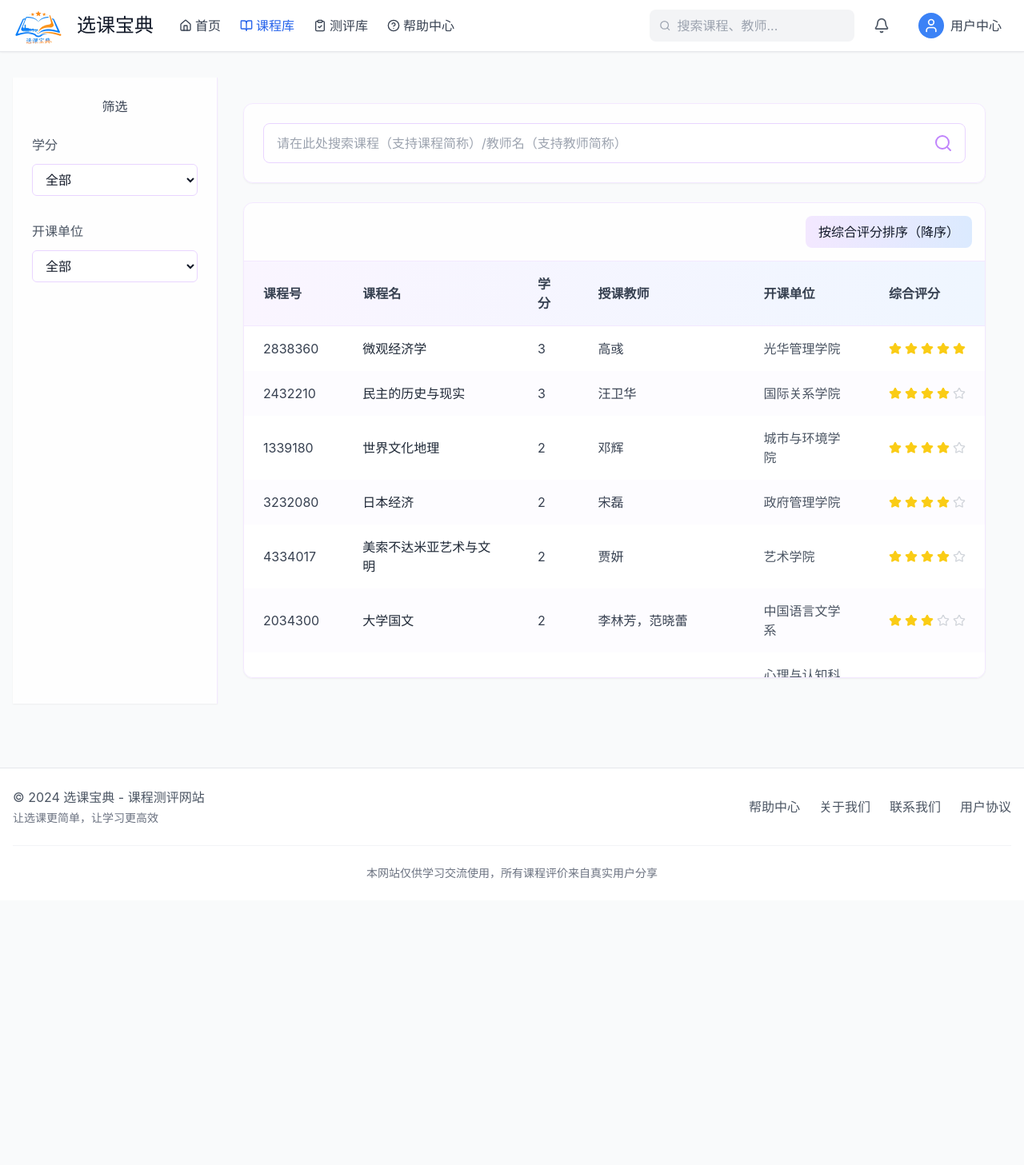
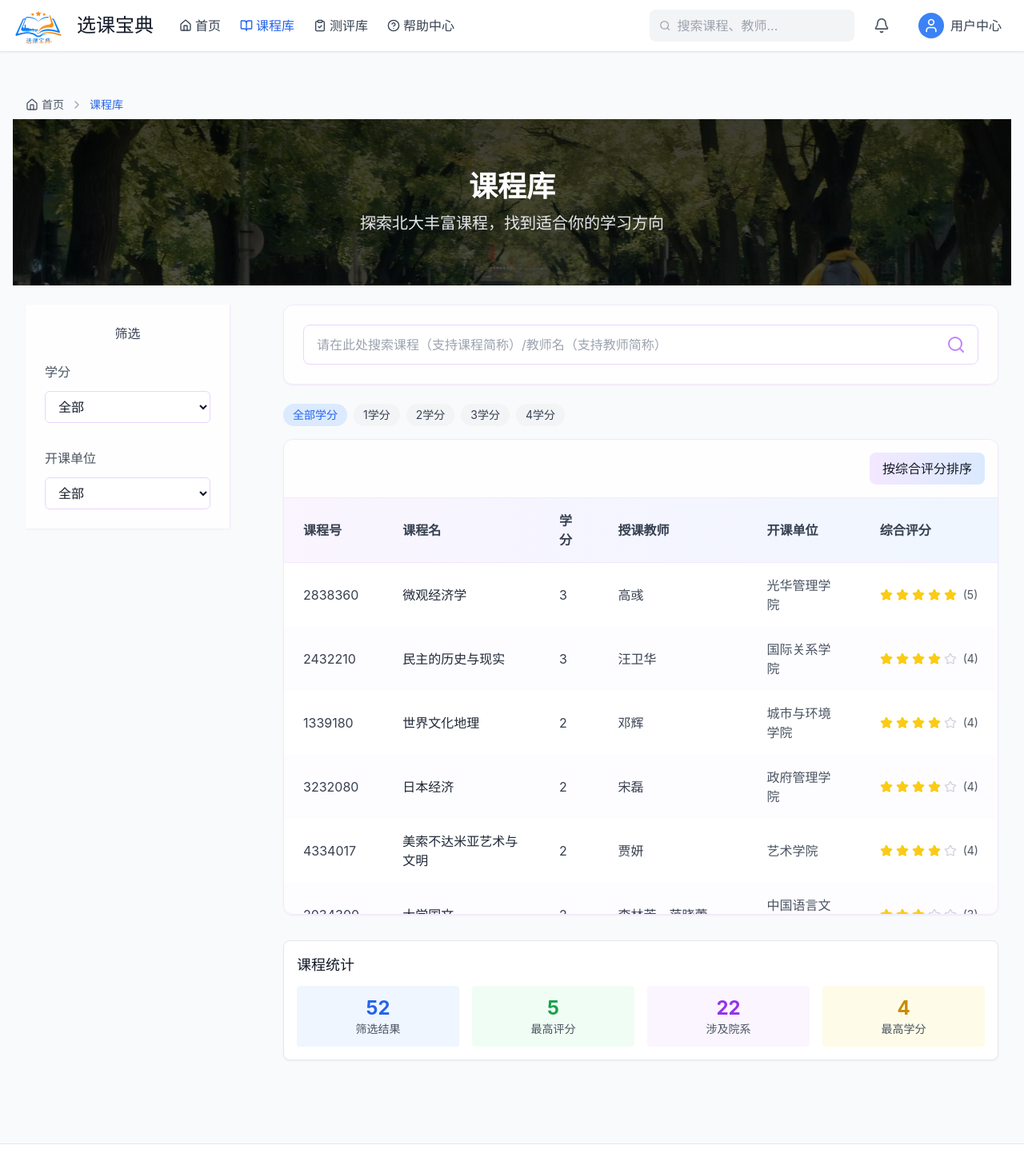
Before and after one commit to cry322/-, a React (Vite) app: page /courses in a window 1280 px wide. Shown: the top 1457 px of the page at 80% size. Before the commit the page ends 1126 px from the top, so only its background shows below. Built offline with nearby package versions, Linux system fonts and the light colour scheme.

Commit message:
feat:修改课程库

```diff
--- a/src/pages/CourseList/components/CourseTable.tsx
+++ b/src/pages/CourseList/components/CourseTable.tsx
@@ -1,4 +1,4 @@
-import { useState } from 'react';
+
 import { useNavigate } from 'react-router-dom';
 
 import { Star } from 'lucide-react';
@@ -15,22 +15,15 @@ interface Course {
 
 interface CourseTableProps {
   courses: Course[];
-  onSortByRating?: (courses: Course[]) => Course[]; // 新增：排序回调
+  onSort?: () => void; // 简化的排序回调
+  sortDirection?: 'asc' | 'desc' | null; // 当前排序方向
 }
 
-export function CourseTable({ courses, onSortByRating }: CourseTableProps) {
-  const navigate = useNavigate(); // 👈 获取导航函数
-  const [sortDirection, setSortDirection] = useState<'desc' | 'asc'>('desc');
+export function CourseTable({ courses, onSort, sortDirection }: CourseTableProps) {
+  const navigate = useNavigate();
 
-  const handleSortByRating = () => {
-    if (!onSortByRating) return;
-    const sortedCourses = onSortByRating([...courses]);
-    setSortDirection(prev => prev === 'desc' ? 'asc' : 'desc');
-  };
-
-  // 👇 点击行跳转到课程详情
-  const handleRowClick = (id: number) => {
-    navigate(`/course/${id}`);
+  const handleRowClick = (courseId: number) => {
+    navigate(`/courses/${courseId}`);
   };
 
   const renderStars = (rating: number) => {
@@ -47,15 +40,23 @@ export function CourseTable({ courses, onSortByRating }: CourseTableProps) {
     );
   };
 
+  // 获取排序按钮文本
+  const getSortButtonText = () => {
+    if (!sortDirection) return '按综合评分排序';
+    return `按综合评分排序（${sortDirection === 'desc' ? '降序' : '升序'}）`;
+  };
+
   return (
     <div className="bg-white/80 backdrop-blur-sm rounded-xl border border-purple-100 shadow-sm overflow-hidden">
       <div className="flex justify-end p-4 border-b border-purple-100">
-        <button
-          onClick={handleSortByRating}
-          className="px-4 py-2 bg-gradient-to-r from-purple-100 to-blue-100 hover:from-purple-200 hover:to-blue-200 rounded-lg transition-all"
-        >
-          按综合评分排序（{sortDirection === 'desc' ? '降序' : '升序'}）
-        </button>
+        {onSort && (
+          <button
+            onClick={onSort}
+            className="px-4 py-2 bg-gradient-to-r from-purple-100 to-blue-100 hover:from-purple-200 hover:to-blue-200 rounded-lg transition-all"
+          >
+            {getSortButtonText()}
+          </button>
+        )}
       </div>
 
       <div className="overflow-auto max-h-[calc(100vh-280px)]">
@@ -81,15 +82,20 @@ export function CourseTable({ courses, onSortByRating }: CourseTableProps) {
               courses.map((course, index) => (
                 <tr
                   key={course.id}
-                  onClick={() => handleRowClick(course.id)} // 👈 添加点击事件
-                  className={`${index % 2 === 0 ? 'bg-white/50' : 'bg-purple-50/30 hover:bg-purple-50/50'} cursor-pointer`} // 👈 添加 cursor-pointer 样式
+                  onClick={() => handleRowClick(course.id)}
+                  className={`${index % 2 === 0 ? 'bg-white/50' : 'bg-purple-50/30 hover:bg-purple-50/50'} cursor-pointer transition-colors duration-150 hover:bg-purple-100/30`}
                 >
                   <td className="px-6 py-4 text-gray-700">{course.courseNo}</td>
-                  <td className="px-6 py-4 text-gray-800">{course.courseName}</td>
+                  <td className="px-6 py-4 text-gray-800 font-medium">{course.courseName}</td>
                   <td className="px-6 py-4 text-gray-700">{course.credits}</td>
                   <td className="px-6 py-4 text-gray-700">{course.teacher}</td>
                   <td className="px-6 py-4 text-gray-600">{course.department}</td>
-                  <td className="px-6 py-4">{renderStars(course.rating)}</td>
+                  <td className="px-6 py-4">
+                    <div className="flex items-center gap-2">
+                      {renderStars(course.rating)}
+                      <span className="text-sm text-gray-600">({course.rating})</span>
+                    </div>
+                  </td>
                 </tr>
               ))
             )}
--- a/src/pages/CourseList/index.tsx
+++ b/src/pages/CourseList/index.tsx
@@ -1,7 +1,20 @@
 import { FilterSidebar } from './components/FilterSidebar';
 import { SearchBar } from './components/SearchBar';
 import { CourseTable } from './components/CourseTable';
-import { useState, useEffect } from 'react';
+import { useState,useMemo} from 'react';
+import courseHeaderBg from '../../assets/course-back.jpg'; // 请根据实际路径调整
+import { Home, ChevronRight } from "lucide-react";
+import { Link } from 'react-router-dom';
+
+interface Course {
+  id: number;
+  courseNo: string;
+  courseName: string;
+  credits: number;
+  teacher: string;
+  department: string;
+  rating: number;
+}
 
 
 // 模拟课程数据
@@ -60,23 +73,18 @@ const mockCourses = [
   { id: 59, courseNo: '1034030', courseName: '魅力化学', credits: 2, teacher: '黄建彬', department: '化学与分子工程学院', rating: 3 },
 ];
 
+// CourseList.tsx
 export default function CourseList() {
   const [searchQuery, setSearchQuery] = useState('');
   const [selectedCredits, setSelectedCredits] = useState('all');
   const [selectedDepartment, setSelectedDepartment] = useState('all');
-  const [courses, setCourses] = useState(mockCourses);
-  // 新增：排序状态（默认未排序）
-  const [sortType, setSortType] = useState<'none' | 'desc' | 'asc'>('none');
+  const [courses] = useState(mockCourses);
+  const [sortConfig, setSortConfig] = useState<{
+    field: keyof Course;  // 限制为 Course 的键
+    direction: 'asc' | 'desc';
+  } | null>(null);
 
-  // 预留后端接口位置（不变）
-  useEffect(() => {
-    async function fetchCourses() {
-      setCourses(mockCourses);
-    }
-    fetchCourses();
-  }, []);
-
-  // 筛选逻辑（不变）
+  // 筛选逻辑
   const filteredCourses = courses.filter(course => {
     const matchesSearch =
       course.courseName.toLowerCase().includes(searchQuery.toLowerCase()) ||
@@ -92,43 +100,181 @@ export default function CourseList() {
     return matchesSearch && matchesCredits && matchesDepartment;
   });
 
-  // 新增：排序逻辑（由父组件处理）
-  const handleSortByRating = (coursesToSort: typeof filteredCourses) => {
-    const sorted = [...coursesToSort].sort((a, b) => {
-      const ratingA = Number(a.rating);
-      const ratingB = Number(b.rating);
-      // 根据当前排序方向决定升序/降序
-      if (sortType === 'desc' || sortType === 'none') {
-        setSortType('asc');
-        return ratingB - ratingA; // 首次点击：降序
-      } else {
-        setSortType('desc');
-        return ratingA - ratingB; // 再次点击：升序
+  // 排序逻辑
+  const sortedCourses = useMemo(() => {
+    if (!sortConfig) return filteredCourses;
+
+    return [...filteredCourses].sort((a, b) => {
+      let aValue = a[sortConfig.field as keyof Course];
+      let bValue = b[sortConfig.field as keyof Course];
+
+      if (typeof aValue === 'string' && typeof bValue === 'string') {
+        aValue = aValue.toLowerCase();
+        bValue = bValue.toLowerCase();
       }
+
+      if (aValue < bValue) {
+        return sortConfig.direction === 'asc' ? -1 : 1;
+      }
+      if (aValue > bValue) {
+        return sortConfig.direction === 'asc' ? 1 : -1;
+      }
+      return 0;
     });
-    return sorted;
+  }, [filteredCourses, sortConfig]);
+
+  // 处理排序点击
+  const handleSort = (field: keyof Course) => {
+    setSortConfig(prevConfig => {
+      // 如果点击的是新字段，默认降序
+      if (!prevConfig || prevConfig.field !== field) {
+        return { field, direction: 'desc' };
+      }
+
+      // 如果已经按这个字段排序，切换方向
+      if (prevConfig.direction === 'desc') {
+        return { field, direction: 'asc' };
+      }
+
+      // 如果已经是升序，取消排序
+      return null;
+    });
   };
 
   return (
-    <div className="flex">
+    <div className="min-h-screen bg-gray-50">
+      {/* 面包屑导航 - 放在头部区域上面 */}
+      <div className="max-w-7xl mx-auto px-4 pt-6 pb-2">
+        <nav className="flex items-center text-sm">
+          <Link
+            to="/"
+            className="flex items-center text-gray-600 hover:text-blue-600 transition"
+          >
+            <Home className="w-4 h-4 mr-1" />
+            首页
+          </Link>
+          <ChevronRight className="w-4 h-4 mx-2 text-gray-400" />
+          <span className="text-blue-600 font-medium">课程库</span>
+        </nav>
+      </div>
+
+      {/* 页面头部 - 使用背景图片 */}
+      <div
+        className="relative text-white py-12 md:py-16"
+        style={{
+          backgroundImage: `linear-gradient(rgba(0, 0, 0, 0.6), rgba(0, 0, 0, 0.6)), url(${courseHeaderBg})`,
+          backgroundSize: 'cover',
+          backgroundPosition: 'center',
+          backgroundRepeat: 'no-repeat'
+        }}
+      >
+        <div className="max-w-7xl mx-auto px-4 text-center relative z-10">
+          <h1 className="text-3xl md:text-4xl font-bold mb-3">课程库</h1>
+          <p className="text-xl text-gray-200">探索北大丰富课程，找到适合你的学习方向</p>
+
+          {/* 可以添加一些统计信息
+          <div className="mt-8 flex flex-wrap justify-center gap-6">
+            <div className="text-center">
+              <div className="text-2xl font-bold">{courses.length}</div>
+              <div className="text-gray-300">总课程数</div>
+            </div>
+            <div className="text-center">
+              <div className="text-2xl font-bold">
+                {(courses.reduce((sum, course) => sum + course.rating, 0) / courses.length).toFixed(1)}
+              </div>
+              <div className="text-gray-300">平均评分</div>
+            </div>
+            <div className="text-center">
+              <div className="text-2xl font-bold">
+                {new Set(courses.map(c => c.department)).size}
+              </div>
+              <div className="text-gray-300">开课院系</div>
+            </div>
+          </div> */}
+        </div>
+
+        {/* 添加一个渐变覆盖增强可读性 */}
+        <div className="absolute inset-0 bg-gradient-to-b from-black/40 to-black/20"></div>
+      </div>
+
+      {/* 原来的主要内容区域 */}
+      <div className="max-w-7xl mx-auto px-4 py-6">
+        <div className="flex flex-col lg:flex-row gap-6">
+          {/* 筛选侧边栏 */}
+          <div className="lg:w-1/4">
             <FilterSidebar
               selectedCredits={selectedCredits}
               setSelectedCredits={setSelectedCredits}
               selectedDepartment={selectedDepartment}
               setSelectedDepartment={setSelectedDepartment}
             />
+          </div>
 
-      <main className="flex-1 p-8">
+          {/* 主要课程内容 */}
+          <main className="lg:w-3/4">
             <SearchBar
               searchQuery={searchQuery}
               setSearchQuery={setSearchQuery}
             />
-        {/* 传递筛选后的课程 + 排序回调 */}
+
+            {/* 可以在这里添加一些快速筛选标签 */}
+            <div className="flex flex-wrap gap-2 mb-4 mt-4">
+              <button
+                onClick={() => setSelectedCredits('all')}
+                className={`px-3 py-1 rounded-full text-sm ${selectedCredits === 'all' ? 'bg-blue-100 text-blue-600' : 'bg-gray-100 text-gray-700'}`}
+              >
+                全部学分
+              </button>
+              {[1, 2, 3, 4].map(credit => (
+                <button
+                  key={credit}
+                  onClick={() => setSelectedCredits(credit.toString())}
+                  className={`px-3 py-1 rounded-full text-sm ${selectedCredits === credit.toString() ? 'bg-blue-100 text-blue-600' : 'bg-gray-100 text-gray-700'}`}
+                >
+                  {credit}学分
+                </button>
+              ))}
+            </div>
+
+            <div className="mt-4">
               <CourseTable
-          courses={filteredCourses}
-          onSortByRating={handleSortByRating}
+                courses={sortedCourses}
+                onSort={() => handleSort('rating')}
+                sortDirection={sortConfig?.field === 'rating' ? sortConfig.direction : null}
               />
+            </div>
+
+            {/* 课程统计信息 */}
+            <div className="mt-8 p-4 bg-white rounded-lg shadow-sm border">
+              <h3 className="text-lg font-medium mb-3">课程统计</h3>
+              <div className="grid grid-cols-2 md:grid-cols-4 gap-4">
+                <div className="text-center p-3 bg-blue-50 rounded">
+                  <div className="text-2xl font-bold text-blue-600">{sortedCourses.length}</div>
+                  <div className="text-sm text-gray-600">筛选结果</div>
+                </div>
+                <div className="text-center p-3 bg-green-50 rounded">
+                  <div className="text-2xl font-bold text-green-600">
+                    {Math.max(...sortedCourses.map(c => c.rating))}
+                  </div>
+                  <div className="text-sm text-gray-600">最高评分</div>
+                </div>
+                <div className="text-center p-3 bg-purple-50 rounded">
+                  <div className="text-2xl font-bold text-purple-600">
+                    {new Set(sortedCourses.map(c => c.department)).size}
+                  </div>
+                  <div className="text-sm text-gray-600">涉及院系</div>
+                </div>
+                <div className="text-center p-3 bg-yellow-50 rounded">
+                  <div className="text-2xl font-bold text-yellow-600">
+                    {Math.max(...sortedCourses.map(c => c.credits))}
+                  </div>
+                  <div className="text-sm text-gray-600">最高学分</div>
+                </div>
+              </div>
+            </div>
           </main>
+        </div>
+      </div>
     </div>
   );
 }
```
Also changed, not shown: src/assets/course-back.jpg (added). Lines whose indentation alone changed are shown as unchanged.
